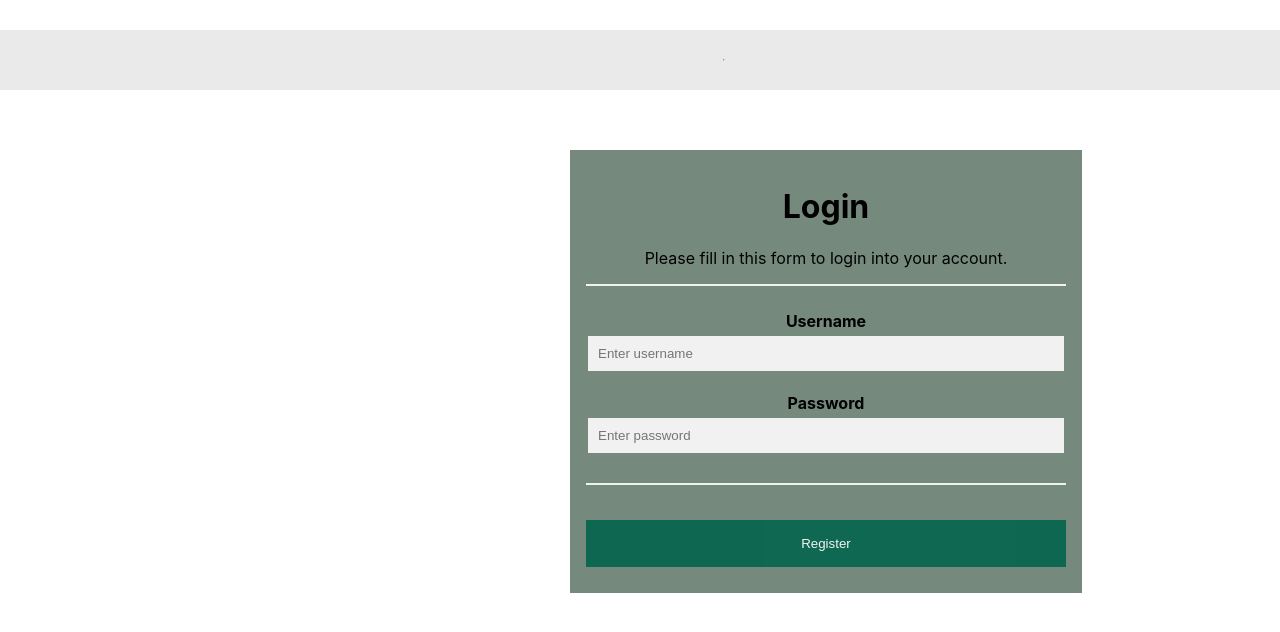
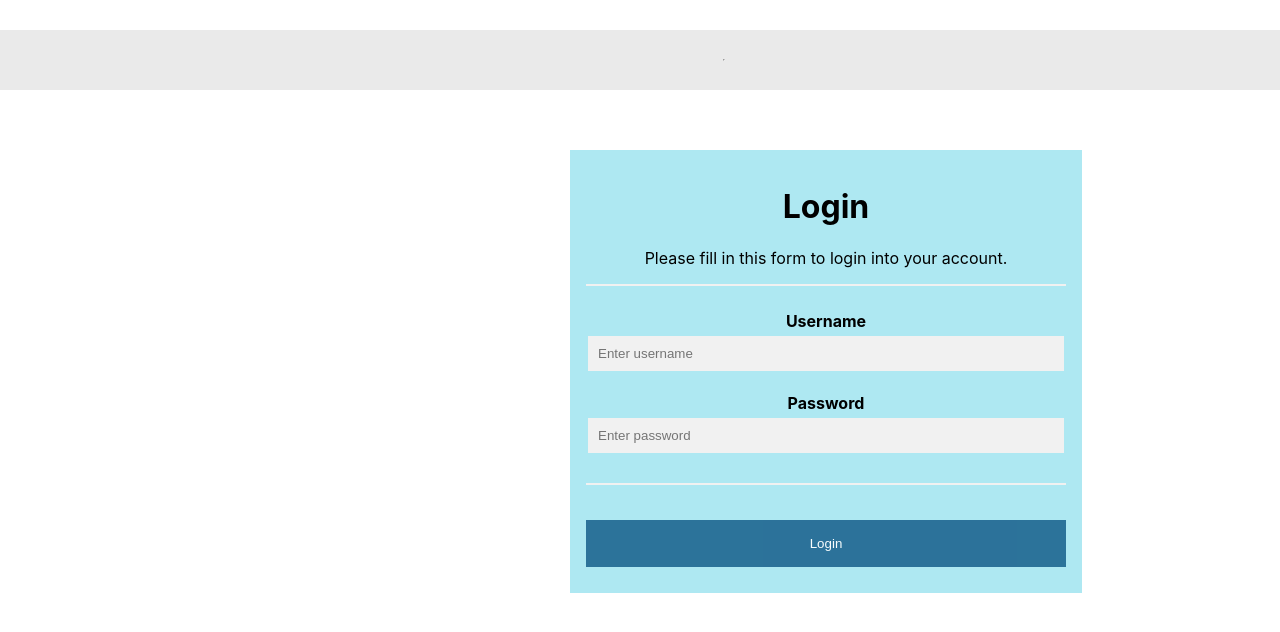
Before and after one commit to IvoKarapeev/Online-Shop, a React (Create React App) app in the folder client/: page /login in a window 1280 px wide. Shown: the top 632 px of the page. Built offline with nearby package versions, Linux system fonts and the light colour scheme.

Commit message:
Changing Login and Register css

```diff
--- a/client/src/components/Login/Login.js
+++ b/client/src/components/Login/Login.js
@@ -123,7 +123,7 @@ const Login = () => {
         }
         <hr className={styles.separator}/>
         <button type="submit" className={styles.loginbtn}>
-            Register
+            Login
         </button>
         </div>
     </form>
--- a/client/src/components/Login/Login.module.css
+++ b/client/src/components/Login/Login.module.css
@@ -1,7 +1,7 @@
 .container {
     margin-top: 150px;
     margin-left: 570px;
-    background-color: rgb(117, 137, 125);
+    background-color: rgb(174, 232, 242);
     width: 40%;
     height: 90%;
     padding: 16px;
@@ -28,7 +28,7 @@
 }
 
 .loginbtn {
-    background-color: rgb(4, 101, 77);
+    background-color: rgb(31, 102, 145);
     color: white;
     padding: 16px 20px;
     margin: 10px 0;
@@ -38,8 +38,8 @@
     opacity: 0.9;
 }
 
-.registerbtn:hover {
-    background-color: rgb(30, 82, 69);
+.loginbtn:hover {
+    background-color:rgb(27, 79, 112);
 }
 
 .validate {
--- a/client/src/components/Register/Register.module.css
+++ b/client/src/components/Register/Register.module.css
@@ -1,7 +1,7 @@
 .container {
     margin-top: 150px;
     margin-left: 570px;
-    background-color: rgb(117, 137, 125);
+    background-color: rgb(174, 232, 242);
     width: 40%;
     height: 90%;
     padding: 16px;
@@ -28,7 +28,7 @@
 }
 
 .registerbtn {
-    background-color: rgb(4, 101, 77);
+    background-color:rgb(31, 102, 145);
     color: white;
     padding: 16px 20px;
     margin: 10px 0;
@@ -39,7 +39,7 @@
 }
 
 .registerbtn:hover {
-    background-color: rgb(30, 82, 69);
+    background-color: rgb(27, 79, 112);
 }
 
 .validate {
```
